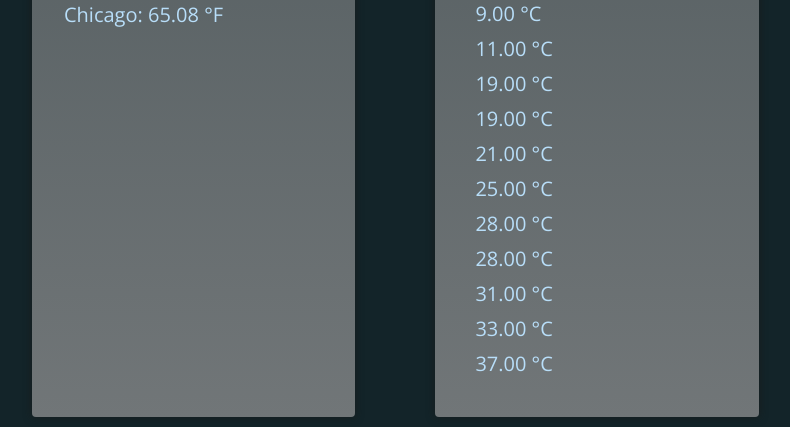
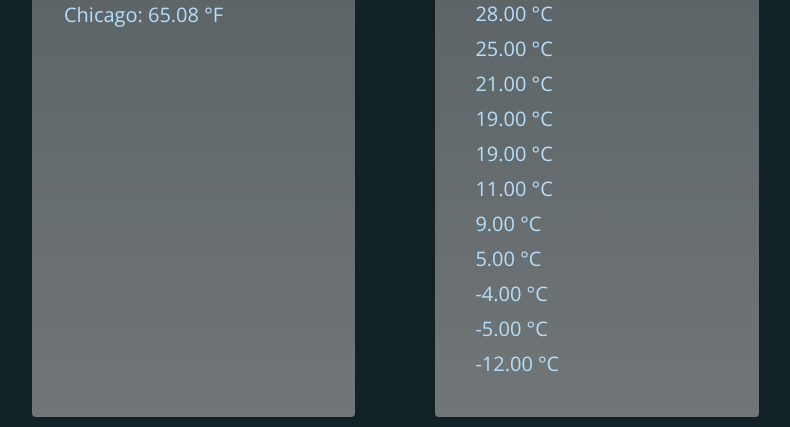
Before and after one commit to Puneetbisarwal/Angular_Workspace, an Angular app in the folder Section_8_Transforming_Values_with_Pipes/: page / in a window 1280 px wide. Shown: the part 316-743 px from the top of the page, without its empty margins (168-958 px from the left). Built offline with nearby package versions, Linux system fonts and the light colour scheme.

Commit message:
My 14th commit Video Part 168 Building a Pipe That Sorts Items

```diff
--- a/Section_8_Transforming_Values_with_Pipes/src/app/app.component.html
+++ b/Section_8_Transforming_Values_with_Pipes/src/app/app.component.html
@@ -22,7 +22,7 @@
       </div>
     </header>
     <ul>
-      @for (temperature of historicTemperatures | sort; track temperature) {
+      @for (temperature of historicTemperatures | sort:'desc'; track temperature) {
       <li (click)="onReset($index)">{{ temperature | temp:'cel' }}</li>
       }
     </ul>
```
